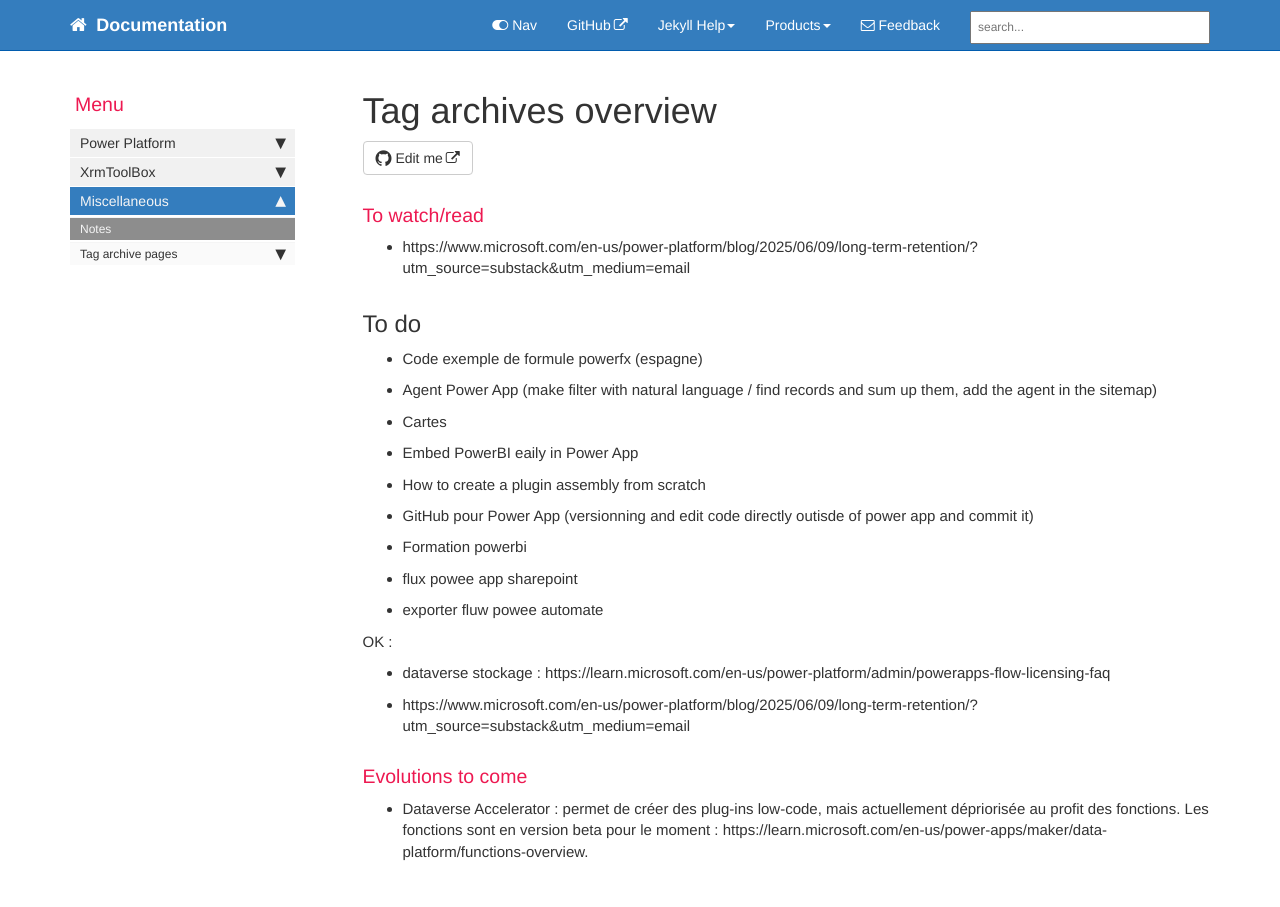
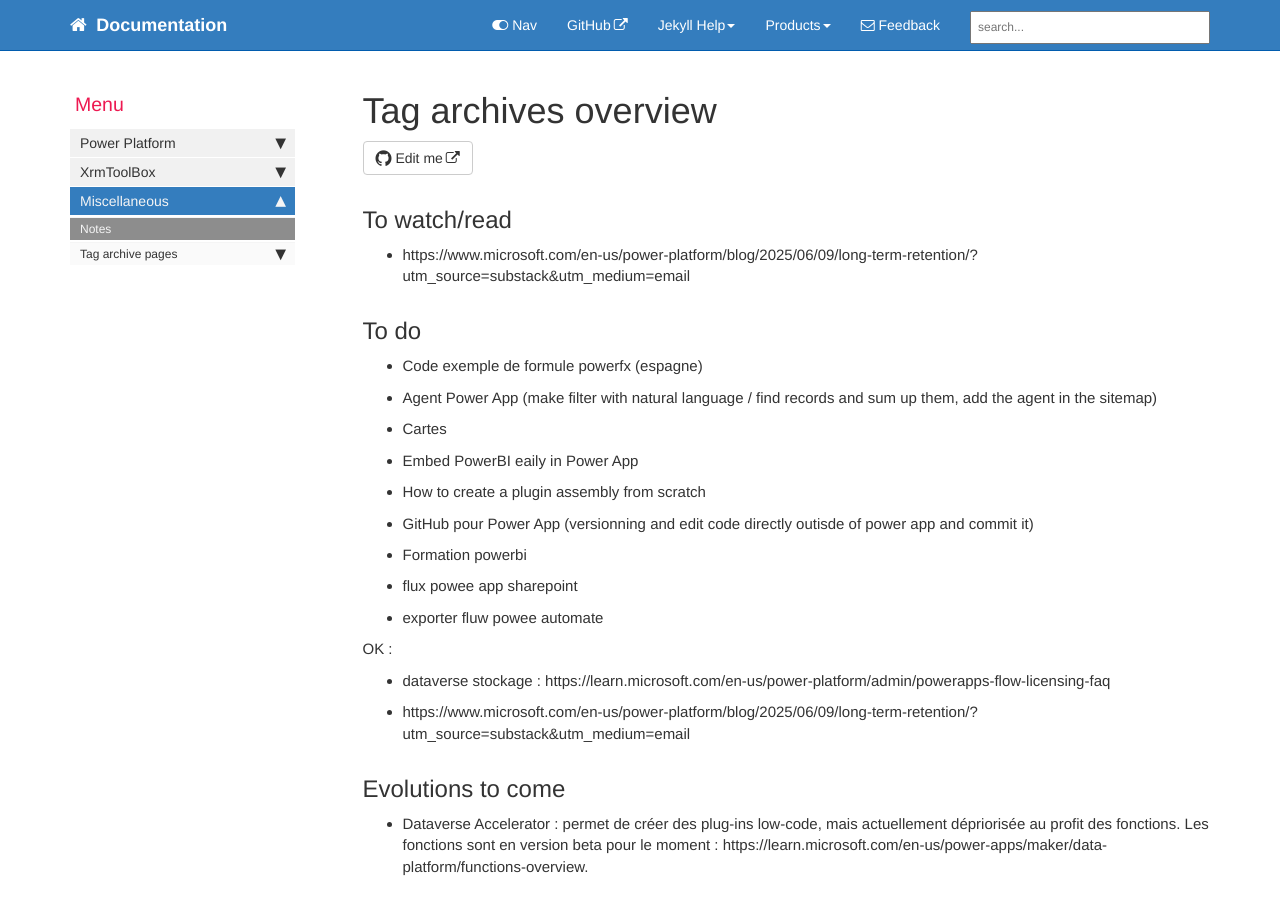
Before and after one commit to gedeontofidji/Documentation, a Jekyll site: the page built from pages/mydoc/mydoc_notes.md, in a window 1280 px wide. Built offline with Jekyll 4.4.1, drawn with Linux system fonts in a browser that asks for light colours; comment, search, counter and statistics services are not loaded.

```diff
--- a/pages/mydoc/mydoc_notes.md
+++ b/pages/mydoc/mydoc_notes.md
@@ -7,7 +7,7 @@ toc: false
 folder: mydoc
 ---
 
-### To watch/read
+## To watch/read
 - https://www.microsoft.com/en-us/power-platform/blog/2025/06/09/long-term-retention/?utm_source=substack&utm_medium=email
 
 ## To do
@@ -26,7 +26,7 @@ OK  :
 - https://www.microsoft.com/en-us/power-platform/blog/2025/06/09/long-term-retention/?utm_source=substack&utm_medium=email
 
 
-### Evolutions to come
+## Evolutions to come
 - Dataverse Accelerator : permet de créer des plug-ins low-code, mais actuellement dépriorisée au profit des fonctions. Les fonctions sont en version beta pour le moment : https://learn.microsoft.com/en-us/power-apps/maker/data-platform/functions-overview.
 
 {% include links.html %}
```
